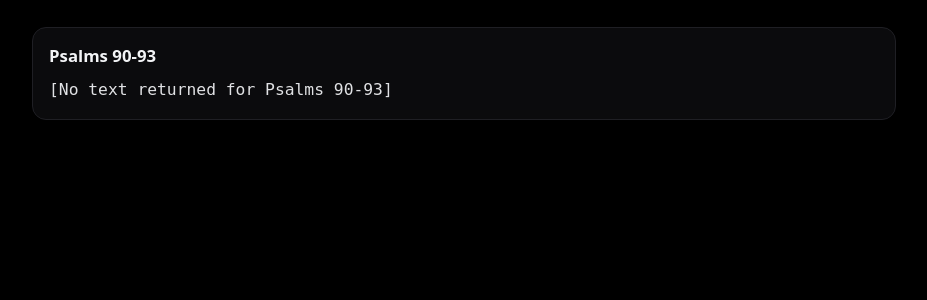
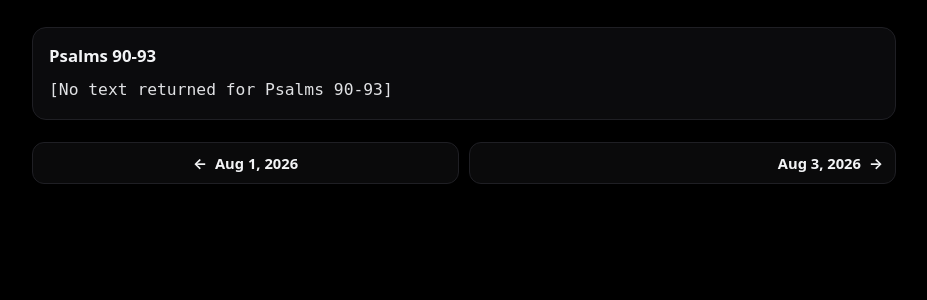
Before and after one commit to SeanSnodgrassPersonal/Daily_Bible_App, a Flask app: page /day/1 in a window 1280 px wide. Shown: the part 57-357 px from the top of the page, without its empty margins (176-1103 px from the left). Run offline with Flask 3, Linux system fonts and the light colour scheme.

Commit message:
Add previous/next day navigation buttons to reading page
Lets users step through days sequentially instead of relying on the
calendar picker, which becomes cumbersome when catching up across
months.

```diff
--- a/app.py
+++ b/app.py
@@ -4,7 +4,7 @@ import calendar
 import json
 import os
 from dataclasses import dataclass
-from datetime import date, datetime
+from datetime import date, datetime, timedelta
 from pathlib import Path
 from typing import Dict, List, Tuple, Optional
 
@@ -214,11 +214,18 @@ def day_view(day: str):
 
     _, passages = get_passages_for_day(d)
 
+    prev_day = d - timedelta(days=1)
+    next_day = d + timedelta(days=1)
+
     return render_template(
         "day.html",
         day=d,
         passages=passages,
         esv_enabled=bool(os.environ.get(ESV_API_KEY_ENV)),
+        prev_day=prev_day,
+        next_day=next_day,
+        prev_in_bounds=(prev_day >= MIN_DAY),
+        next_in_bounds=(next_day <= MAX_DAY),
     )
 
 
--- a/static/day.css
+++ b/static/day.css
@@ -12,3 +12,31 @@ pre{
   font-size: 1.02rem;
   color: color-mix(in oklab, var(--text) 92%, transparent);
 }
+
+.day-nav{
+  display: flex;
+  gap: 10px;
+  margin: 22px 0 8px;
+}
+
+.day-nav-btn{
+  flex: 1 1 0;
+  gap: 8px;
+  font-size: 0.92rem;
+  white-space: nowrap;
+  overflow: hidden;
+  text-overflow: ellipsis;
+}
+
+.day-nav-next{
+  justify-content: flex-end;
+}
+
+.day-nav-btn[aria-disabled="true"]{
+  opacity: 0.4;
+  pointer-events: none;
+}
+
+@media (max-width: 420px){
+  .day-nav-btn{ font-size: 0.85rem; padding: 10px 8px; }
+}
--- a/templates/day.html
+++ b/templates/day.html
@@ -25,4 +25,30 @@
       <pre>{{ p.text }}</pre>
     </div>
   {% endfor %}
+
+  <nav class="day-nav" aria-label="Day navigation">
+    {% if prev_in_bounds %}
+      <a class="btn day-nav-btn day-nav-prev" href="{{ url_for('day_view', day=prev_day.isoformat()) }}">
+        <span aria-hidden="true">←</span>
+        <span>{{ prev_day.strftime('%b %-d, %Y') }}</span>
+      </a>
+    {% else %}
+      <span class="btn day-nav-btn day-nav-prev" aria-disabled="true">
+        <span aria-hidden="true">←</span>
+        <span>{{ prev_day.strftime('%b %-d, %Y') }}</span>
+      </span>
+    {% endif %}
+
+    {% if next_in_bounds %}
+      <a class="btn day-nav-btn day-nav-next" href="{{ url_for('day_view', day=next_day.isoformat()) }}">
+        <span>{{ next_day.strftime('%b %-d, %Y') }}</span>
+        <span aria-hidden="true">→</span>
+      </a>
+    {% else %}
+      <span class="btn day-nav-btn day-nav-next" aria-disabled="true">
+        <span>{{ next_day.strftime('%b %-d, %Y') }}</span>
+        <span aria-hidden="true">→</span>
+      </span>
+    {% endif %}
+  </nav>
 {% endblock %}
```
